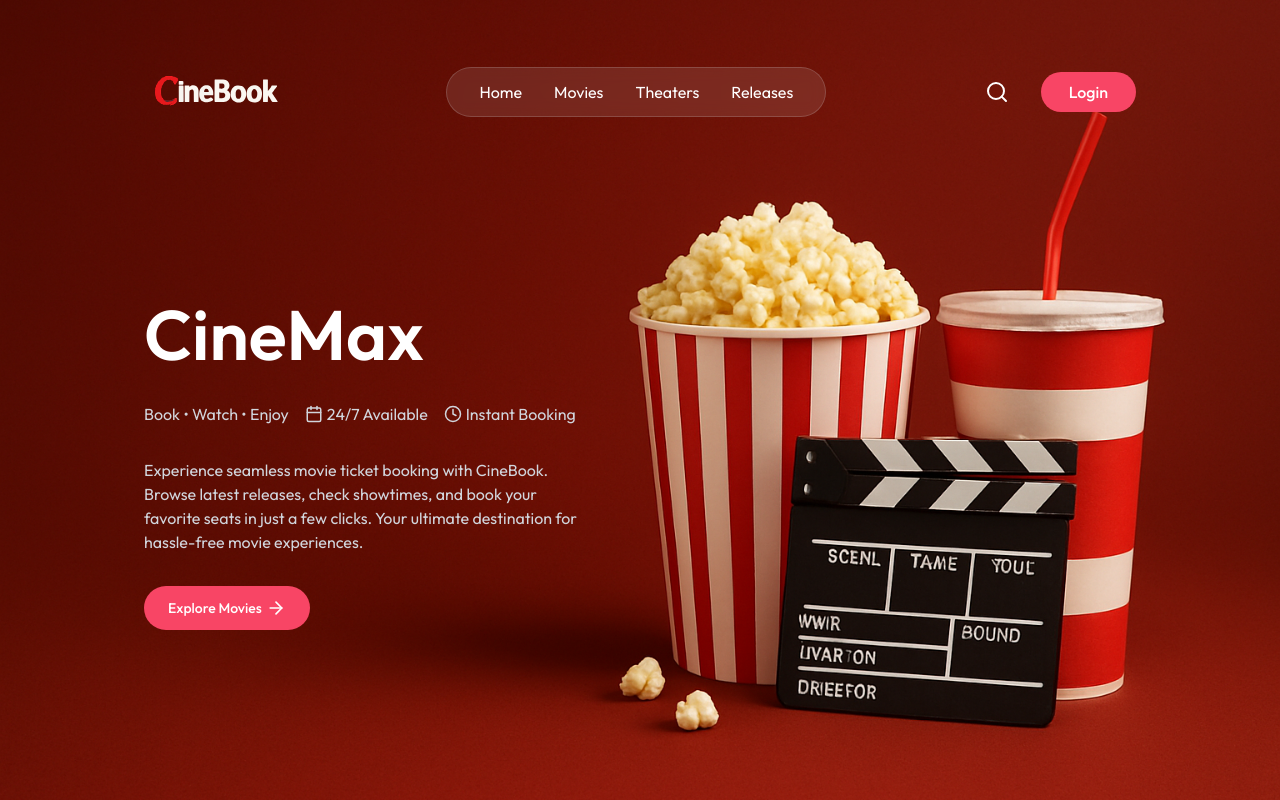
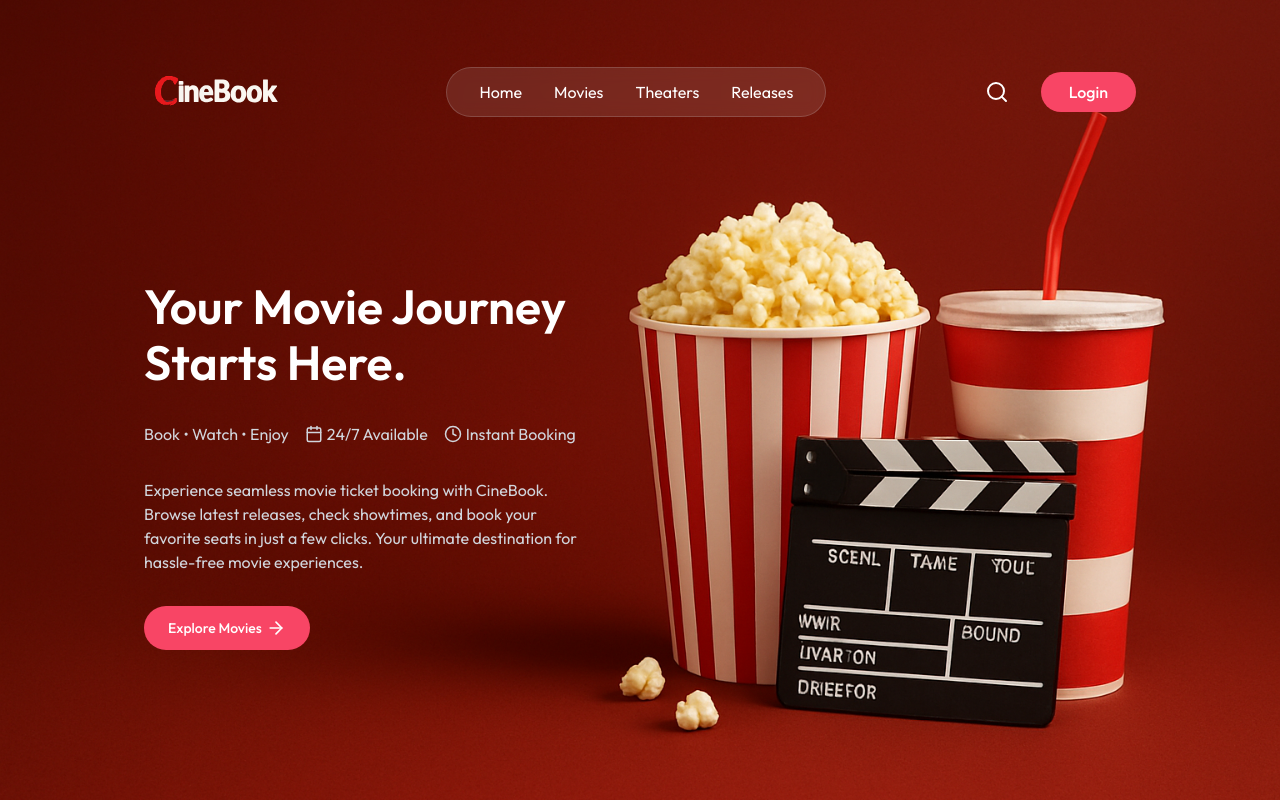
Before and after one commit to Shubham9528/CineBook, a React (Vite) app in the folder client/: page / in a window 1280 px wide. Shown: the top 800 px of the page. Built offline with nearby package versions, Linux system fonts and the light colour scheme; no server answers.

Commit message:
feat: update hero section headline with descriptive tagline

```diff
--- a/client/src/components/HeroSection.jsx
+++ b/client/src/components/HeroSection.jsx
@@ -11,7 +11,7 @@ const HeroSection = () => {
   return (
     <div className='flex flex-col items-start justify-center gap-8 px-6 md:px-16 lg:px-36 bg-cover bg-center h-screen pt-32' style={{backgroundImage: `url(${backgroundImage2})`}}>
 
-      <h1 className='text-5xl md:text-[70px] md:leading-18 font-semibold max-w-110'>CineMax</h1>
+      <h1 className='text-3xl md:text-5xl md:leading-14 font-semibold max-w-110'>Your Movie Journey Starts Here.</h1>
 
       <div className='flex items-center gap-4 text-gray-300'>
         <span>Book • Watch • Enjoy</span>
```
